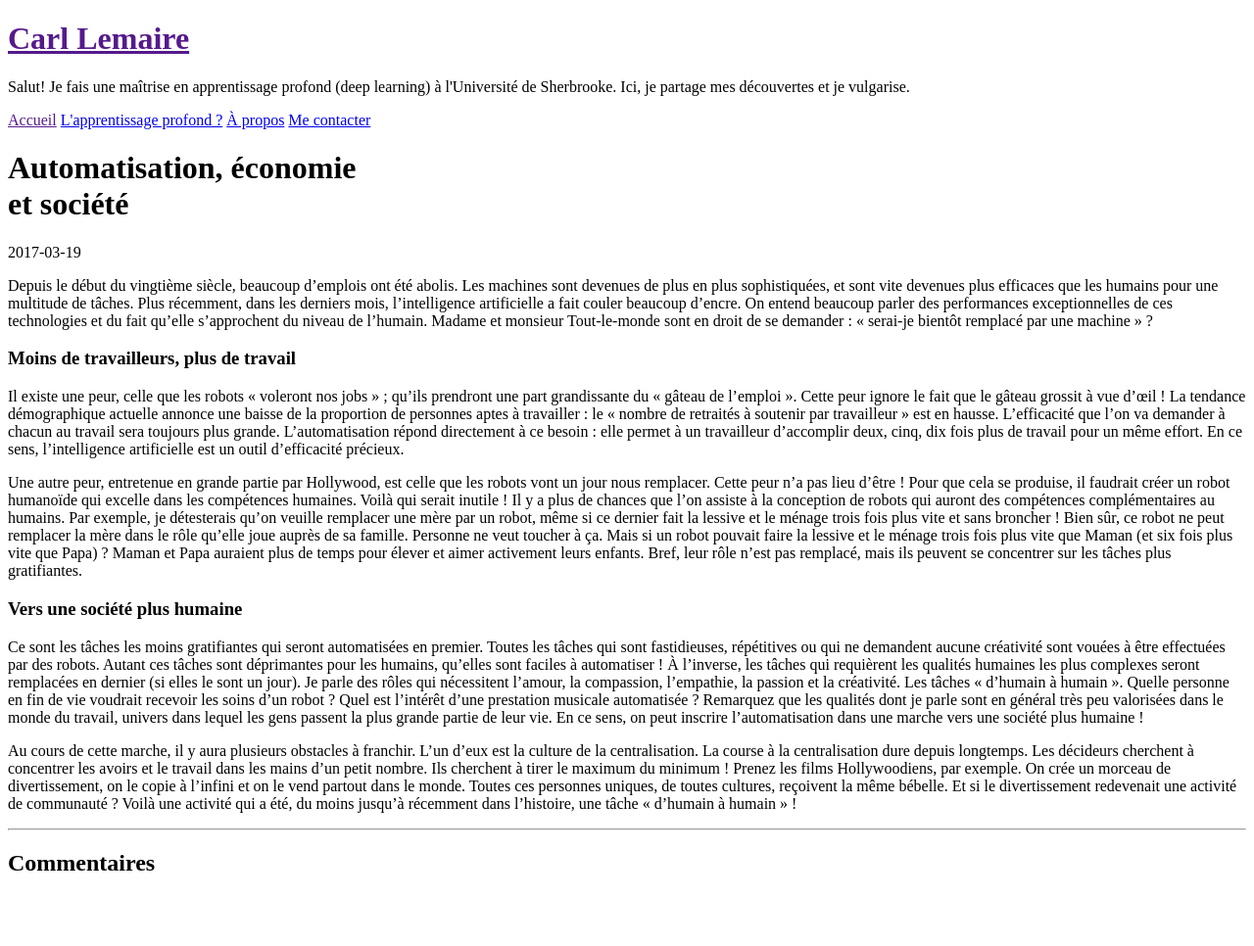
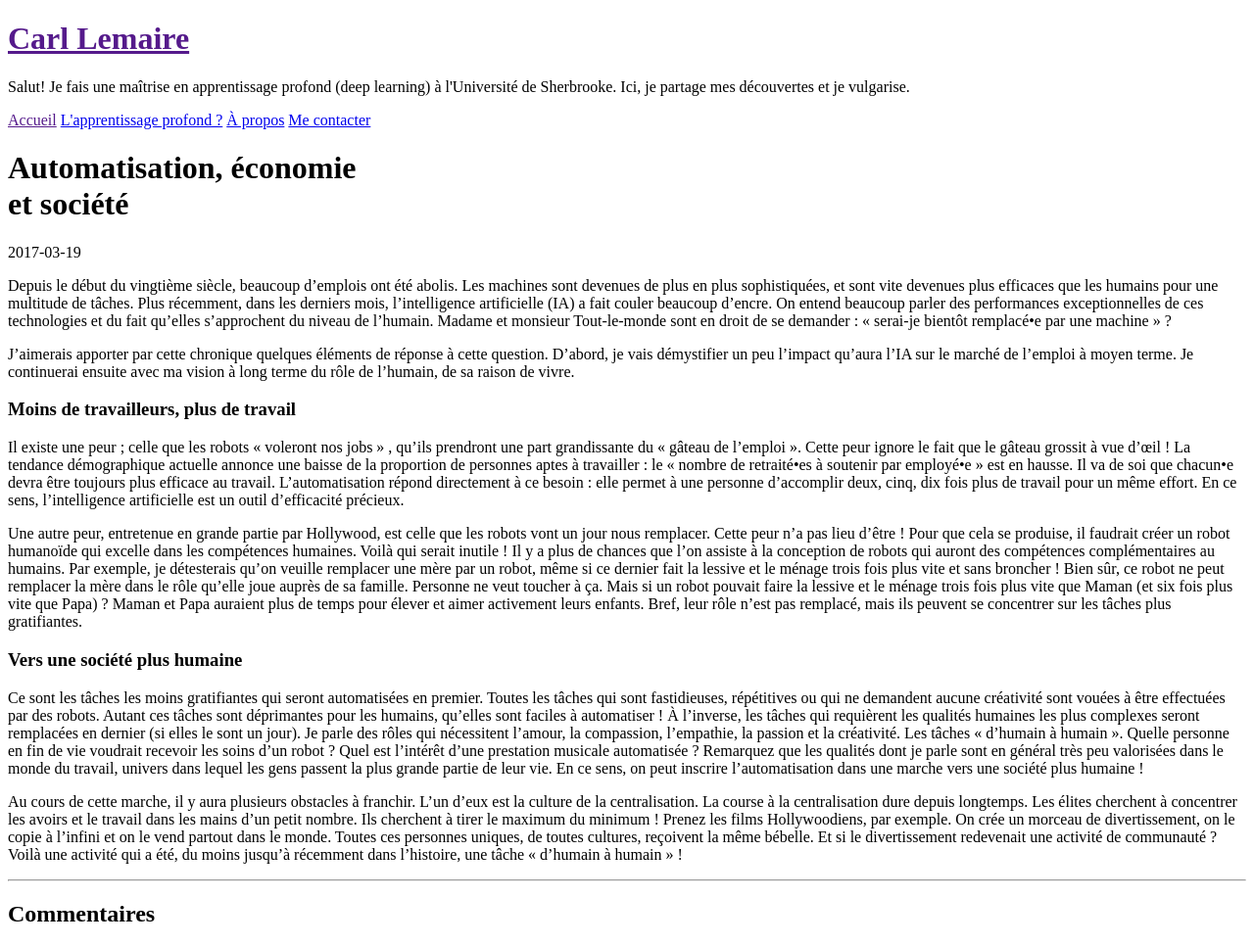
Before and after one commit to lemairecarl/lemairecarl.github.io, a Jekyll site: the page built from _posts/2017-03-19-implications-IA-economie-societe.md, in a window 1280 px wide. Shown: the whole page at 98% size. Built offline with Jekyll 4.4.1, drawn with Linux system fonts in a browser that asks for light colours; nearby versions of some CDN libraries; before the commit the page ends 914 px from its top, so only the background shows below that.

Commit message:
Compléter intro

```diff
--- a/_posts/2017-03-19-implications-IA-economie-societe.md
+++ b/_posts/2017-03-19-implications-IA-economie-societe.md
@@ -7,12 +7,14 @@ essay: true
 title-width: 24
 ---
 
-Depuis le début du vingtième siècle, beaucoup d'emplois ont été abolis. Les machines sont devenues de plus en plus sophistiquées, et sont vite devenues plus efficaces que les humains pour une multitude de tâches. Plus récemment, dans les derniers mois, l'intelligence artificielle a fait couler beaucoup d'encre. On entend beaucoup parler des performances exceptionnelles de ces technologies et du fait qu'elle s'approchent du niveau de l'humain. Madame et monsieur Tout-le-monde sont en droit de se demander : « serai-je bientôt remplacé par une machine » ?
+Depuis le début du vingtième siècle, beaucoup d'emplois ont été abolis. Les machines sont devenues de plus en plus sophistiquées, et sont vite devenues plus efficaces que les humains pour une multitude de tâches. Plus récemment, dans les derniers mois, l'intelligence artificielle (IA) a fait couler beaucoup d'encre. On entend beaucoup parler des performances exceptionnelles de ces technologies et du fait qu'elles s'approchent du niveau de l'humain. Madame et monsieur Tout-le-monde sont en droit de se demander : « serai-je bientôt remplacé•e par une machine » ?
 {: .chapeau}
+
+J'aimerais apporter par cette chronique quelques éléments de réponse à cette question. D'abord, je vais démystifier un peu l'impact qu'aura l'IA sur le marché de l'emploi à moyen terme. Je continuerai ensuite avec ma vision à long terme du rôle de l'humain, de sa raison de vivre.
 
 ### Moins de travailleurs, plus de travail
 
-Il existe une peur, celle que les robots « voleront nos jobs » ; qu'ils prendront une part grandissante du « gâteau de l'emploi ». Cette peur ignore le fait que le gâteau grossit à vue d’œil ! La tendance démographique actuelle annonce une baisse de la proportion de personnes aptes à travailler : le « nombre de retraités à soutenir par travailleur » est en hausse.  L'efficacité que l'on va demander à chacun au travail sera toujours plus grande. L'automatisation répond directement à ce besoin : elle permet à un travailleur d'accomplir deux, cinq, dix fois plus de travail pour un même effort. En ce sens, l'intelligence artificielle est un outil d'efficacité précieux.
+Il existe une peur ; celle que les robots « voleront nos jobs » , qu'ils prendront une part grandissante du « gâteau de l'emploi ». Cette peur ignore le fait que le gâteau grossit à vue d’œil ! La tendance démographique actuelle annonce une baisse de la proportion de personnes aptes à travailler : le « nombre de retraité•es à soutenir par employé•e » est en hausse. Il va de soi que chacun•e devra être toujours plus efficace au travail. L'automatisation répond directement à ce besoin : elle permet à une personne d'accomplir deux, cinq, dix fois plus de travail pour un même effort. En ce sens, l'intelligence artificielle est un outil d'efficacité précieux.
 
 Une autre peur, entretenue en grande partie par Hollywood, est celle que les robots vont un jour nous remplacer. Cette peur n'a pas lieu d'être ! Pour que cela se produise, il faudrait créer un robot humanoïde qui excelle dans les compétences humaines. Voilà qui serait inutile ! Il y a plus de chances que l'on assiste à la conception de robots qui auront des compétences complémentaires au humains. Par exemple, je détesterais qu'on veuille remplacer une mère par un robot, même si ce dernier fait la lessive et le ménage trois fois plus vite et sans broncher ! Bien sûr, ce robot ne peut remplacer la mère dans le rôle qu'elle joue auprès de sa famille. Personne ne veut toucher à ça. Mais si un robot pouvait faire la lessive et le ménage trois fois plus vite que Maman (et six fois plus vite que Papa) ? Maman et Papa auraient plus de temps pour élever et aimer activement leurs enfants. Bref, leur rôle n'est pas remplacé, mais ils peuvent se concentrer sur les tâches plus gratifiantes.
 
@@ -20,4 +22,4 @@ Une autre peur, entretenue en grande partie par Hollywood, est celle que les rob
 
 Ce sont les tâches les moins gratifiantes qui seront automatisées en premier. Toutes les tâches qui sont fastidieuses, répétitives ou qui ne demandent aucune créativité sont vouées à être effectuées par des robots. Autant ces tâches sont déprimantes pour les humains, qu'elles sont faciles à automatiser ! À l'inverse, les tâches qui requièrent les qualités humaines les plus complexes seront remplacées en dernier (si elles le sont un jour). Je parle des rôles qui nécessitent l'amour, la compassion, l'empathie, la passion et la créativité. Les tâches « d'humain à humain ». Quelle personne en fin de vie voudrait recevoir les soins d'un robot ? Quel est l'intérêt d'une prestation musicale automatisée ? Remarquez que les qualités dont je parle sont en général très peu valorisées dans le monde du travail, univers dans lequel les gens passent la plus grande partie de leur vie. En ce sens, on peut inscrire l'automatisation dans une marche vers une société plus humaine !
 
-Au cours de cette marche, il y aura plusieurs obstacles à franchir. L'un d'eux est la culture de la centralisation. La course à la centralisation dure depuis longtemps. Les décideurs cherchent à concentrer les avoirs et le travail dans les mains d'un petit nombre. Ils cherchent à tirer le maximum du minimum ! Prenez les films Hollywoodiens, par exemple. On crée un morceau de divertissement, on le copie à l'infini et on le vend partout dans le monde. Toutes ces personnes uniques, de toutes cultures, reçoivent la même bébelle. Et si le divertissement redevenait une activité de communauté ? Voilà une activité qui a été, du moins jusqu'à récemment dans l'histoire, une tâche « d'humain à humain » !
+Au cours de cette marche, il y aura plusieurs obstacles à franchir. L'un d'eux est la culture de la centralisation. La course à la centralisation dure depuis longtemps. Les élites cherchent à concentrer les avoirs et le travail dans les mains d'un petit nombre. Ils cherchent à tirer le maximum du minimum ! Prenez les films Hollywoodiens, par exemple. On crée un morceau de divertissement, on le copie à l'infini et on le vend partout dans le monde. Toutes ces personnes uniques, de toutes cultures, reçoivent la même bébelle. Et si le divertissement redevenait une activité de communauté ? Voilà une activité qui a été, du moins jusqu'à récemment dans l'histoire, une tâche « d'humain à humain » !
--- a/public/css/hyde.css
+++ b/public/css/hyde.css
@@ -48,6 +48,11 @@
 @font-face {
   font-family: Martel;
   src: url(/public/Martel-Bold.ttf);
+  font-weight: bold;
+}
+@font-face {
+  font-family: MartelExtrabold;
+  src: url(/public/Martel-Extrabold.ttf);
   font-weight: bold;
 }
 @font-face {
--- a/public/css/poole.css
+++ b/public/css/poole.css
@@ -81,7 +81,7 @@ a:focus {
 
 /* Headings */
 h1, h2, h3, h4, h5, h6 {
-  font-family: KarmaBold;
+  font-family: MartelExtrabold;
   margin-bottom: .5rem;
   line-height: 1.25;
   color: #313131;
```
Also changed, not shown: public/Martel-ExtraBold.ttf (added).
